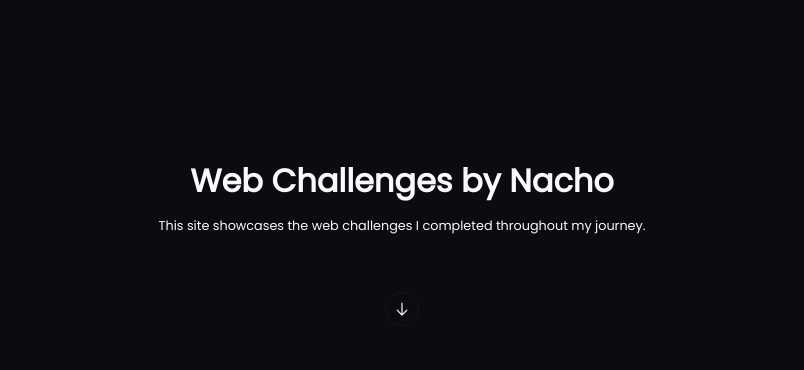
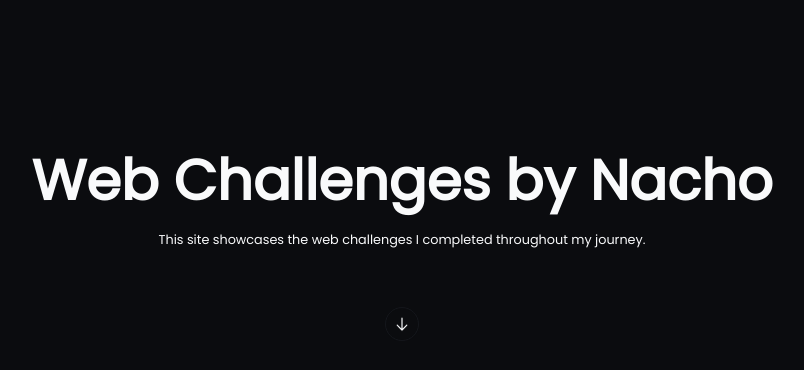
Before and after one commit to figueroaignacio/wcbn, a React (Vite) app in the folder apps/web/: page / in a window 1280 px wide. Shown: the top 370 px of the page, without its empty margins (238-1042 px from the left). Built offline with nearby package versions, Linux system fonts and the light colour scheme; no server answers.

Commit message:
style: hero title size

```diff
--- a/apps/web/src/sections/hero/hero.module.css
+++ b/apps/web/src/sections/hero/hero.module.css
@@ -10,8 +10,8 @@
   text-align: center;
 
   & h1 {
-    font-size: 2rem;
-    font-weight: bolder;
+    font-size: 3.5rem;
+    font-weight: 900;
     line-height: 1.2;
     display: inline-block;
   }
```
